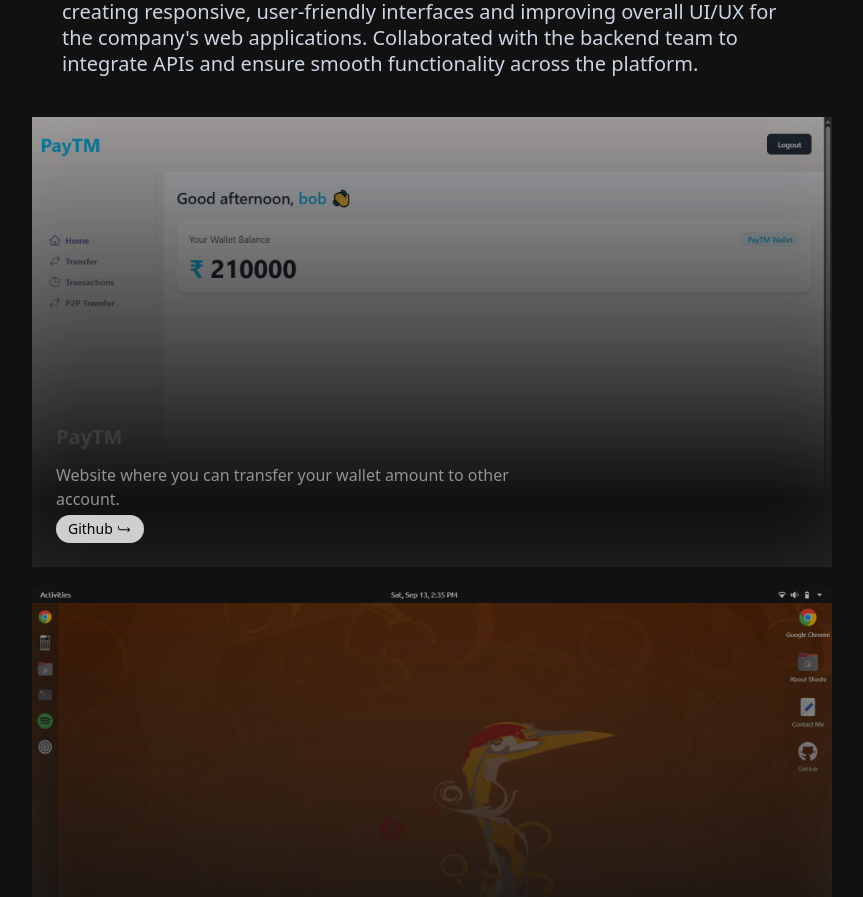
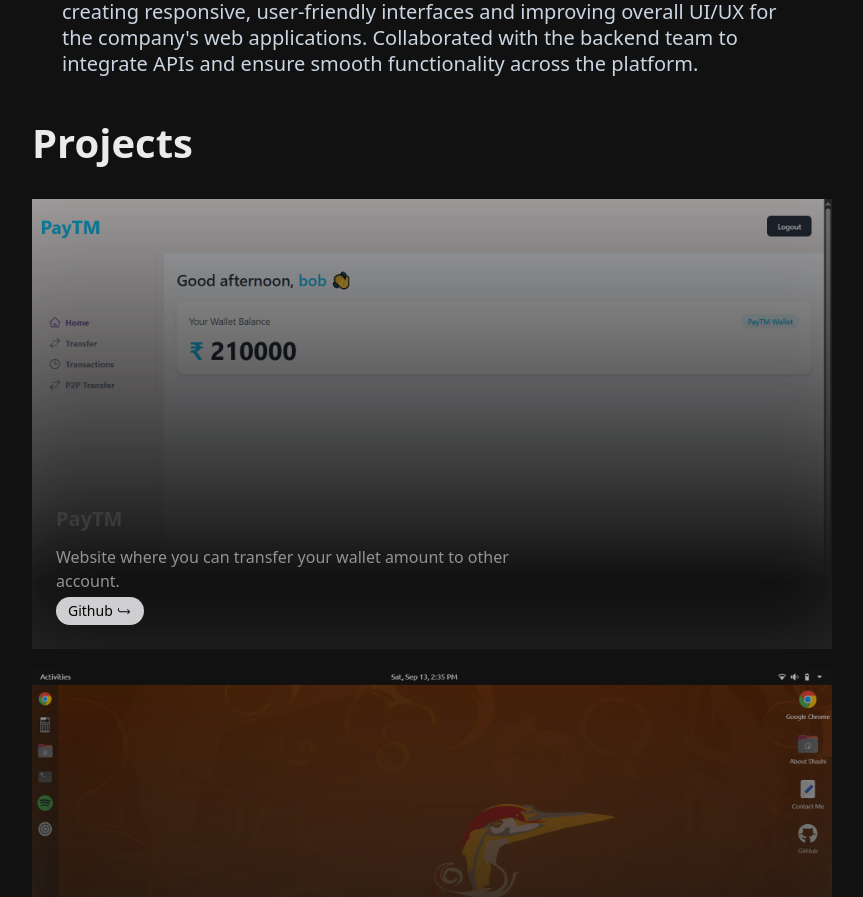
Before and after one commit to PrathamSingh1/Portfolio, a React (Vite) app: page / in a window 1280 px wide. Shown: the part 784-1681 px from the top of the page, without its empty margins (208-1071 px from the left). Built offline with nearby package versions, Linux system fonts and the light colour scheme; a web font is replaced by a local one.

Commit message:
Some Changes

```diff
--- a/src/pages/Home.jsx
+++ b/src/pages/Home.jsx
@@ -118,7 +118,7 @@
 
       {/* Project */}
       <div className='sm:max-w-[800px] max-w-[350px] mx-auto mt-10'>
-
+                <h1 className='sm:text-[40px] text-[32px] leading-[52px] font-[700] mb-[30px] mt-[30px]'>Projects</h1>
                 {/* PayTM */}
                 <div className="group relative w-full h-full mb-5 [box-shadow:0_-20px_80px_-20px_#ffffff1f_inset] opacity-90 overflow-hidden">
                   <img src="/Paytm.png" className="w-full h-full transition-all duration-300 ease-out opacity-70 overflow-hidden [mask-image:linear-gradient(to_top,transparent_15%,#000_100%)] hover:opacity-100 group-hover:scale-105 object-cover" alt="PayTM" />
```
